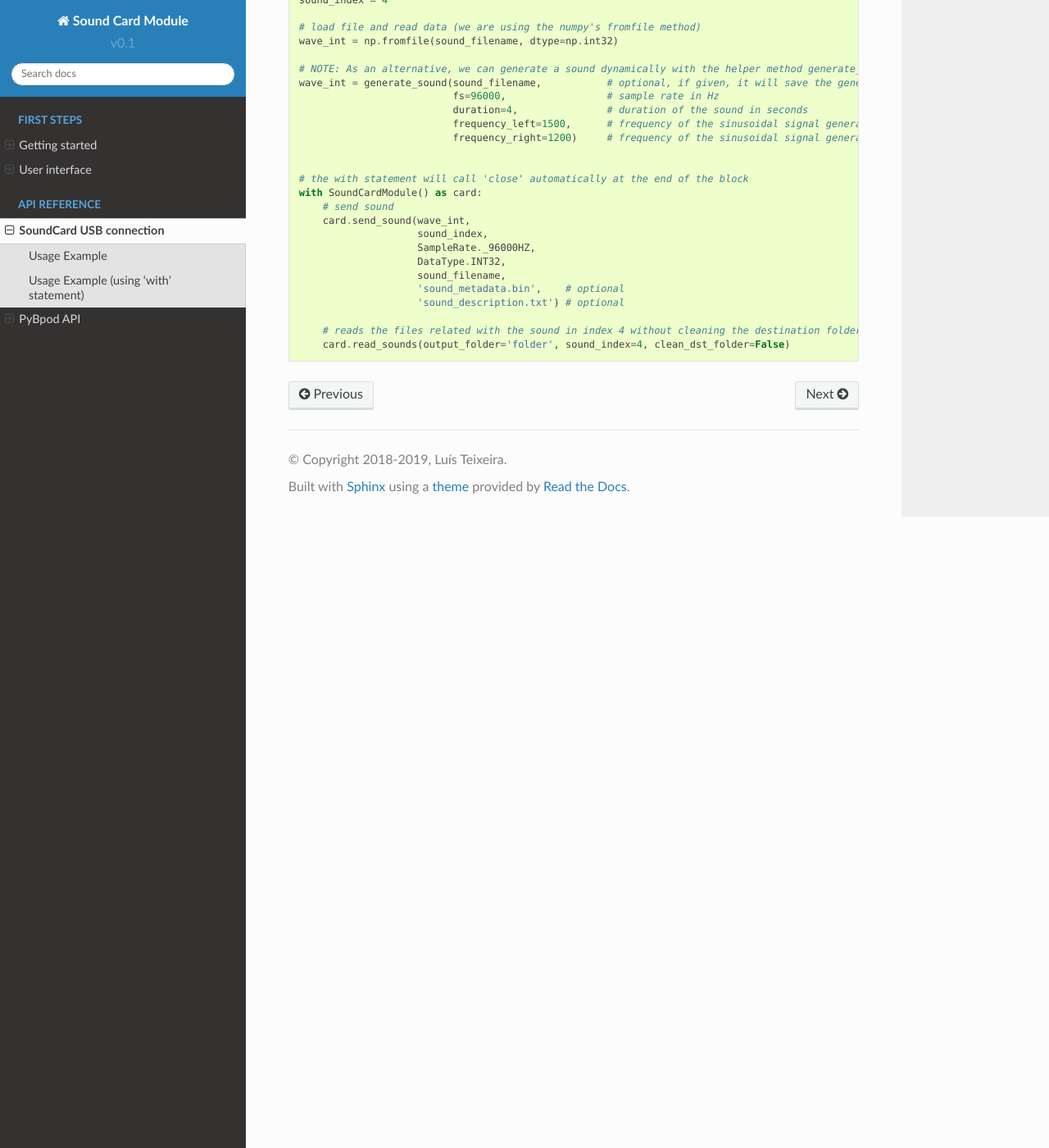
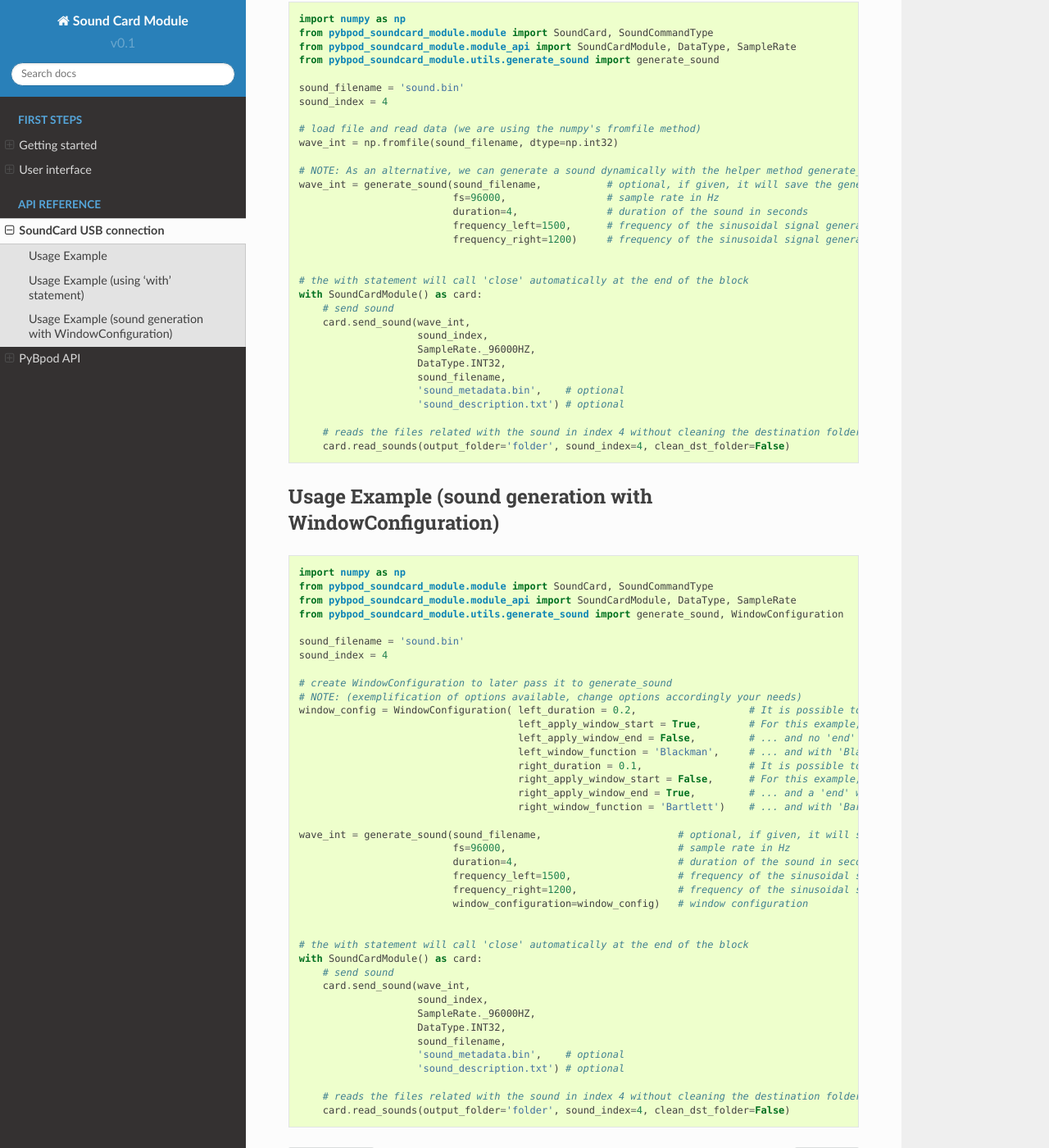
Before and after one commit to pybpod/pybpod-gui-plugin-soundcard, a Sphinx documentation site: the page built from docs/source/usb-api.rst, in a window 1280 px wide and 1400 px high, scrolled down 1516 px. Shown: the whole window at 82% size. Built offline with Sphinx 7.4.7 and the Read the Docs theme 2.0.0, drawn with Linux system fonts in a browser that asks for light colours.

Commit message:
Added example for the window configuration use in the documentation

```diff
--- a/docs/source/usb-api.rst
+++ b/docs/source/usb-api.rst
@@ -13,6 +13,9 @@
     :members:
 
 .. autoclass:: pybpod_soundcard_module.module_api.SoundCardModule
+    :members:
+
+.. autoclass:: pybpod_soundcard_module.utils.generate_sound.WindowConfiguration
     :members:
 
 .. automodule:: pybpod_soundcard_module.utils.generate_sound
@@ -95,3 +98,49 @@ Usage Example (using 'with' statement)
 
         # reads the files related with the sound in index 4 without cleaning the destination folder
         card.read_sounds(output_folder='folder', sound_index=4, clean_dst_folder=False)
+
+Usage Example (sound generation with WindowConfiguration)
+=========================================================
+
+.. code:: python
+
+    import numpy as np
+    from pybpod_soundcard_module.module import SoundCard, SoundCommandType
+    from pybpod_soundcard_module.module_api import SoundCardModule, DataType, SampleRate
+    from pybpod_soundcard_module.utils.generate_sound import generate_sound, WindowConfiguration
+
+    sound_filename = 'sound.bin'
+    sound_index = 4
+
+    # create WindowConfiguration to later pass it to generate_sound
+    # NOTE: (exemplification of options available, change options accordingly your needs)
+    window_config = WindowConfiguration( left_duration = 0.2,                   # It is possible to define different durations for the left and right channel.
+                                         left_apply_window_start = True,        # For this example, we want a start window
+                                         left_apply_window_end = False,         # ... and no 'end' window for the left channel
+                                         left_window_function = 'Blackman',     # ... and with 'Blackman' window function
+                                         right_duration = 0.1,                  # It is possible to define different durations for the left and right channel.
+                                         right_apply_window_start = False,      # For this example, we don't want a start window
+                                         right_apply_window_end = True,         # ... and a 'end' window for the right channel
+                                         right_window_function = 'Bartlett')    # ... and with 'Bartlett' window function
+
+    wave_int = generate_sound(sound_filename,                       # optional, if given, it will save the generated sound to the hard drive
+                              fs=96000,                             # sample rate in Hz
+                              duration=4,                           # duration of the sound in seconds
+                              frequency_left=1500,                  # frequency of the sinusoidal signal generated in Hz for the left channel
+                              frequency_right=1200,                 # frequency of the sinusoidal signal generated in Hz for the right channel
+                              window_configuration=window_config)   # window configuration
+
+
+    # the with statement will call 'close' automatically at the end of the block
+    with SoundCardModule() as card:
+        # send sound
+        card.send_sound(wave_int,
+                        sound_index,
+                        SampleRate._96000HZ,
+                        DataType.INT32,
+                        sound_filename,
+                        'sound_metadata.bin',    # optional
+                        'sound_description.txt') # optional
+
+        # reads the files related with the sound in index 4 without cleaning the destination folder
+        card.read_sounds(output_folder='folder', sound_index=4, clean_dst_folder=False)
```
